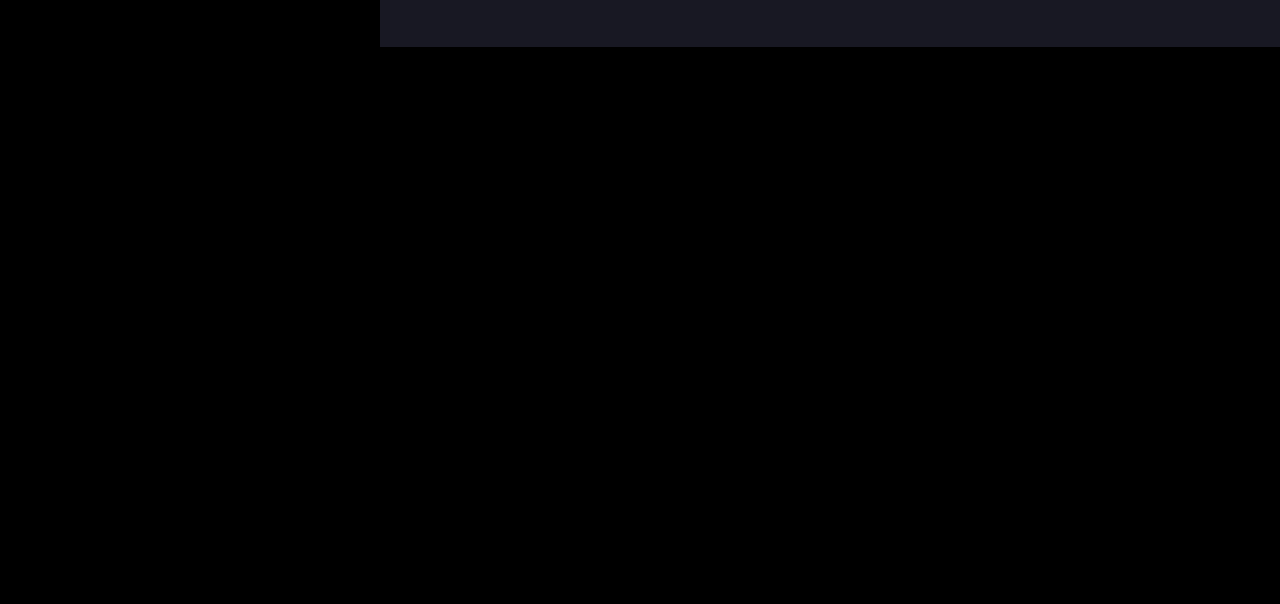
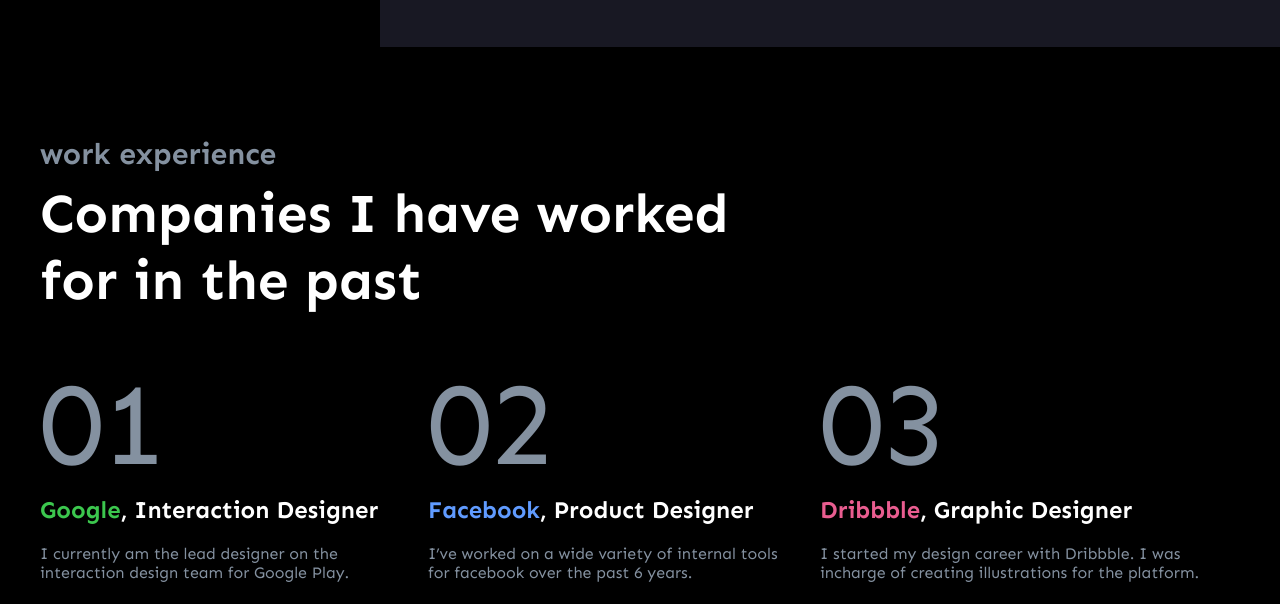
Before and after one commit to RickyTickyTally/Robin_W-WebApp, a website: page index.html in a window 1280 px wide. Shown: the part 853-1457 px from the top of the page. Before the commit the page ends 900 px from the top, so only its background shows below. Drawn offline with Linux system fonts and the light colour scheme.

Commit message:
work section implementation

```diff
--- a/index.html
+++ b/index.html
@@ -39,6 +39,30 @@
                 </div>
             </div>
         </section>
+        <section class="work-section">
+            <div class="container">
+                <div class="work">
+                    <div class="work__up">
+                        <h2 class="work__up__title">work experience</h2>
+                        <h3 class="work__up__desk">Companies I have worked for in the past</h3>
+                    </div>
+                    <div class="work__down">
+                        <div class="work__down__interaction interaction">
+                            <h3 class="interaction__title"><span class="google">Google</span>, Interaction Designer</h3>
+                            <p class="interaction__desk">I currently am the lead designer on the interaction design team for Google Play.</p>
+                        </div>
+                        <div class="work__down__interaction interaction interaction__facebook">
+                            <h3 class="interaction__title"><span class="facebook">Facebook</span>, Product Designer</h3>
+                            <p class="interaction__desk">I’ve worked on a wide variety of internal tools for facebook over the past 6 years.</p>
+                        </div>
+                        <div class="work__down__interaction interaction interaction__dribbble">
+                            <h3 class="interaction__title"><span class="dribbble">Dribbble</span>, Graphic Designer</h3>
+                            <p class="interaction__desk">I started my design career with Dribbble. I was incharge of creating illustrations for the platform.</p>
+                        </div>
+                    </div>
+                </div>
+            </div>
+        </section>
     </main>
 </body>
 
--- a/styles/_importers.scss
+++ b/styles/_importers.scss
@@ -1,3 +1,4 @@
 @forward 'basic';
 @forward 'header';
 @forward 'hero';
+@forward 'work';
--- a/styles/_variables.scss
+++ b/styles/_variables.scss
@@ -3,4 +3,8 @@
 $color_active: #5221E6;
 
 $color_light-black: #181823;
+$color_light-grey: #8491A0;
 $color_dark-grey: #C7E0F4;
+$color_green: #3CC74E;
+$color_blue: #609BFF;
+$color_pink: #E95D90;
--- /dev/null
+++ b/styles/_work.scss
@@ -0,0 +1,98 @@
+@use 'variables' as v;
+
+.work {
+    padding: 120px 0 0 0;
+
+    &__up {
+        max-width: 690px;
+    }
+
+    &__up__title {
+        color: v.$color_light-grey;
+        font-size: 30px;
+
+
+    }
+
+    &__up__desk {
+        padding: 8px 0 0 0;
+        color: v.$color_white;
+        font-size: 55px;
+    }
+
+    &__down {
+        display: flex;
+        padding: 40px 0 0 0;
+        gap: 30px;
+
+        .interaction {
+            max-width: 420px;
+            height: 250px;
+
+            &::before {
+                content: "01";
+                font-size: 117px;
+                color: v.$color_light-grey;
+            }
+
+            .interaction__desk {
+                padding: 20px 0 0 0;
+            }
+
+        }
+        .interaction__facebook {
+            max-width: 420px;
+            height: 250px;
+
+            &::before {
+                content: "02";
+                font-size: 117px;
+                color: v.$color_light-grey;
+            }
+
+            .interaction__desk {
+                padding: 20px 0 0 0;
+            }
+        }
+
+        .interaction__dribbble {
+            max-width: 420px;
+            height: 250px;
+
+            &::before {
+                content: "03";
+                font-size: 117px;
+                color: v.$color_light-grey;
+            }
+
+            .interaction__desk {
+                padding: 20px 0 0 0;
+            }
+
+        }
+    }
+}
+
+.google {
+    color: v.$color_green;
+}
+
+.facebook {
+    color: v.$color_blue;
+}
+
+.dribbble {
+    color: v.$color_pink;
+}
+
+.interaction__title {
+    color: v.$color_white;
+    font-size: 24px;
+    font-weight: 700;
+}
+
+.interaction__desk {
+    color: v.$color_light-grey;
+    font-size: 16px;
+    font-weight: 400;
+}
--- a/styles/index.scss
+++ b/styles/index.scss
@@ -2,6 +2,7 @@
 @use 'basic';
 @use 'header';
 @use 'hero';
+@use 'work';
 
 * {
     box-sizing: border-box;
```
Also changed, not shown: dist/index.css, 1 other file.
